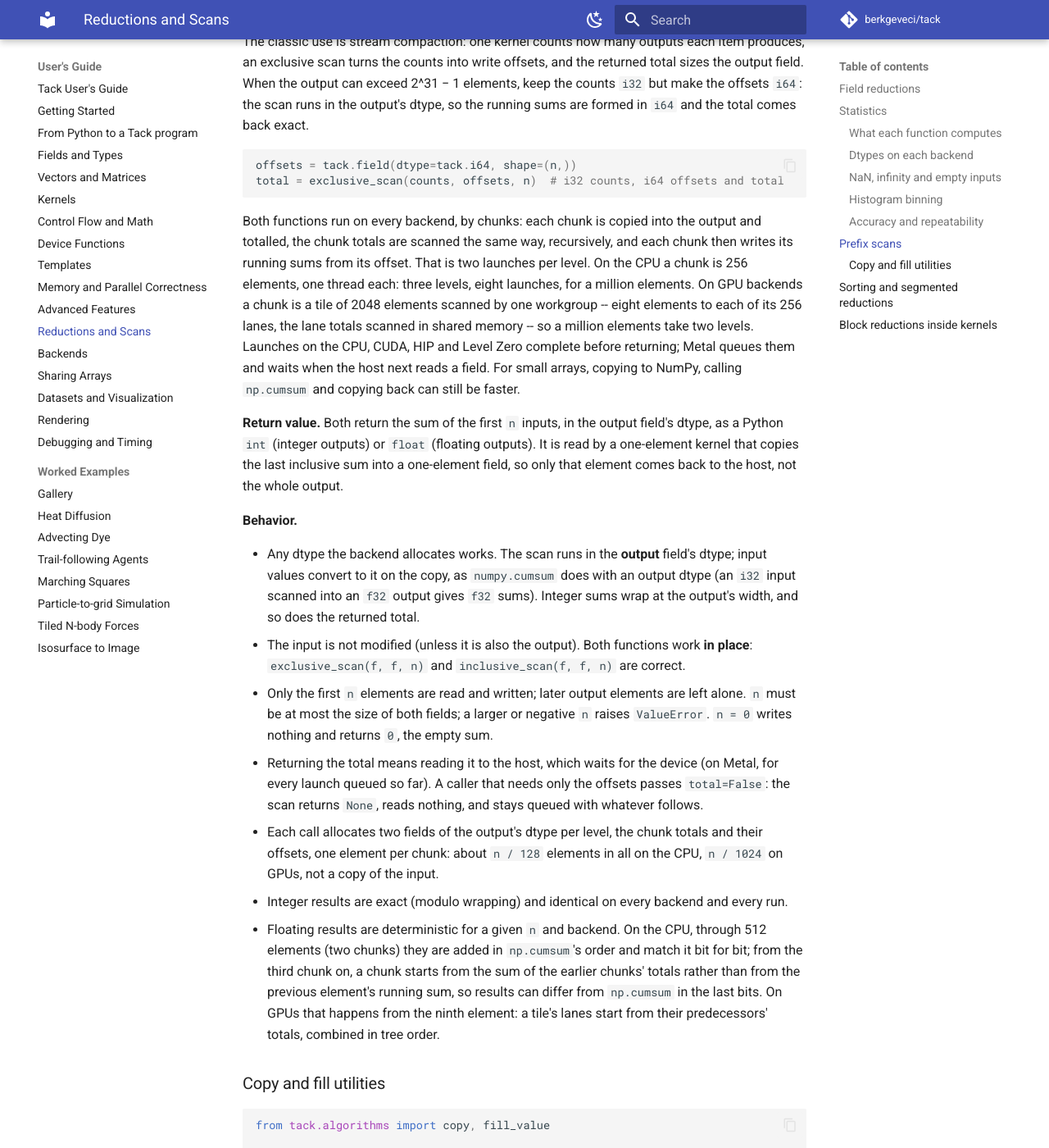
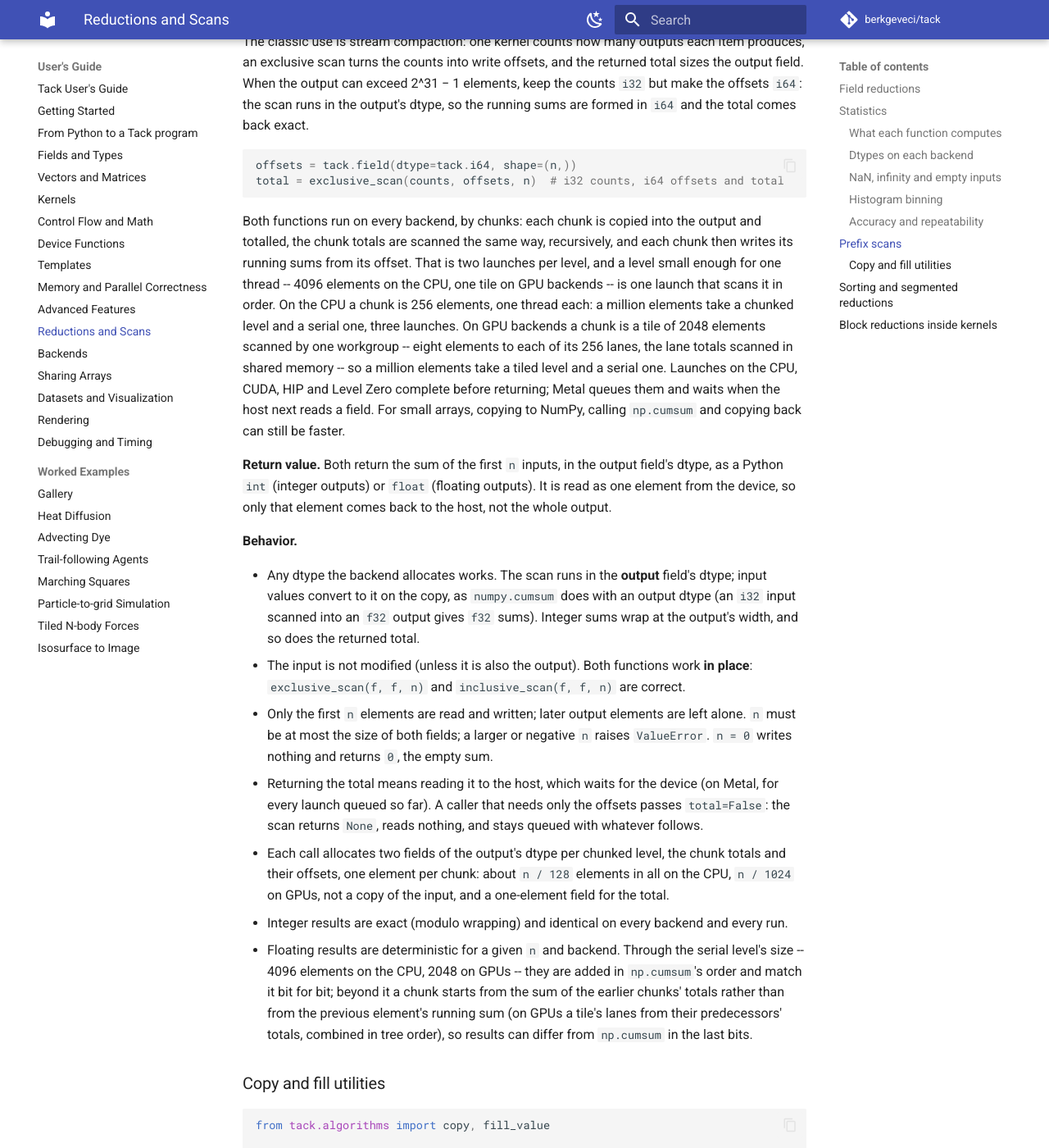
Before and after one commit to berkgeveci/tack, an MkDocs documentation site: the page built from docs/users-guide/11-reductions-and-scans.md, in a window 1280 px wide and 1400 px high, scrolled down 6646 px. Shown: the whole window at 82% size. Built offline with MkDocs 1.6.1 and Material for MkDocs 9.7.7, drawn with Linux system fonts in a browser that asks for light colours; comment, search, counter and statistics services are not loaded.

Commit message:
Scan a small level in one launch; read the total as one element
A scan's levels below the chunk totals were two launches of
microseconds of work each, plus a kernel to zero the top offset and
one to copy the total into a one-element field: a million elements
took eight launches on the CPU, three scans of a contour 24 of its 40,
and at 130 us of host time per launch that was most of what the
filter spent between kernels. A level of at most 4096 elements on the
CPU, or one tile on a GPU backend, is now scanned in order by one
thread in one launch (_scan_serial), which also leaves the total in a
one-element field; the total is read as that element (field[n - 1],
a copy of one element on every backend and no launch), and _zero_first
and _read_last are gone. A million elements take three launches on the
CPU; a contour at 1M cells makes 26 instead of 40 and a threshold 18
instead of 33. Floating sums match np.cumsum bit for bit through 4096
elements on the CPU and 2048 on GPUs (512 and 8 before); beyond that
the chunked levels add as they did. An n of 0 returns the empty sum
without a launch.

```diff
--- a/docs/users-guide/11-reductions-and-scans.md
+++ b/docs/users-guide/11-reductions-and-scans.md
@@ -256,20 +256,22 @@ total = exclusive_scan(counts, offsets, n)  # i32 counts, i64 offsets and total
 Both functions run on every backend, by chunks: each chunk is copied into
 the output and totalled, the chunk totals are scanned the same way,
 recursively, and each chunk then writes its running sums from its offset.
-That is two launches per level. On the CPU a chunk is 256 elements, one
-thread each: three levels, eight launches, for a million elements. On GPU
-backends a chunk is a tile of 2048 elements scanned by one workgroup --
-eight elements to each of its 256 lanes, the lane totals scanned in shared
-memory -- so a million elements take two levels. Launches on the CPU, CUDA,
-HIP and Level Zero complete before returning; Metal queues them and waits
-when the host next reads a field. For small arrays, copying to NumPy,
-calling `np.cumsum` and copying back can still be faster.
+That is two launches per level, and a level small enough for one thread
+-- 4096 elements on the CPU, one tile on GPU backends -- is one launch
+that scans it in order. On the CPU a chunk is 256 elements, one thread
+each: a million elements take a chunked level and a serial one, three
+launches. On GPU backends a chunk is a tile of 2048 elements scanned by
+one workgroup -- eight elements to each of its 256 lanes, the lane totals
+scanned in shared memory -- so a million elements take a tiled level and
+a serial one. Launches on the CPU, CUDA, HIP and Level Zero complete
+before returning; Metal queues them and waits when the host next reads a
+field. For small arrays, copying to NumPy, calling `np.cumsum` and copying
+back can still be faster.
 
 **Return value.** Both return the sum of the first `n` inputs, in the
 output field's dtype, as a Python `int` (integer outputs) or `float`
-(floating outputs). It is read by a one-element kernel that copies the last
-inclusive sum into a one-element field, so only that element comes back to
-the host, not the whole output.
+(floating outputs). It is read as one element from the device, so only
+that element comes back to the host, not the whole output.
 
 **Behavior.**
 
@@ -289,18 +291,19 @@ the host, not the whole output.
   device (on Metal, for every launch queued so far). A caller that needs
   only the offsets passes `total=False`: the scan returns `None`, reads
   nothing, and stays queued with whatever follows.
-- Each call allocates two fields of the output's dtype per level, the
-  chunk totals and their offsets, one element per chunk: about `n / 128`
-  elements in all on the CPU, `n / 1024` on GPUs, not a copy of the input.
+- Each call allocates two fields of the output's dtype per chunked level,
+  the chunk totals and their offsets, one element per chunk: about
+  `n / 128` elements in all on the CPU, `n / 1024` on GPUs, not a copy of
+  the input, and a one-element field for the total.
 - Integer results are exact (modulo wrapping) and identical on every
   backend and every run.
-- Floating results are deterministic for a given `n` and backend. On the
-  CPU, through 512 elements (two chunks) they are added in `np.cumsum`'s
-  order and match it bit for bit; from the third chunk on, a chunk starts
-  from the sum of the earlier chunks' totals rather than from the previous
-  element's running sum, so results can differ from `np.cumsum` in the last
-  bits. On GPUs that happens from the ninth element: a tile's lanes start
-  from their predecessors' totals, combined in tree order.
+- Floating results are deterministic for a given `n` and backend. Through
+  the serial level's size -- 4096 elements on the CPU, 2048 on GPUs --
+  they are added in `np.cumsum`'s order and match it bit for bit; beyond
+  it a chunk starts from the sum of the earlier chunks' totals rather than
+  from the previous element's running sum (on GPUs a tile's lanes from
+  their predecessors' totals, combined in tree order), so results can
+  differ from `np.cumsum` in the last bits.
 
 ### Copy and fill utilities
 
```
Also changed, not shown: CHANGELOG.md (+8 -0 lines), CLAUDE.md (+1 -1 lines), 1 other file.
